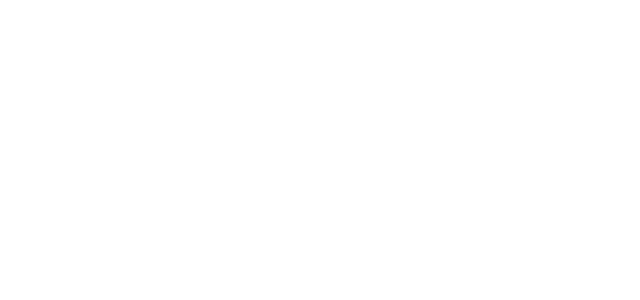
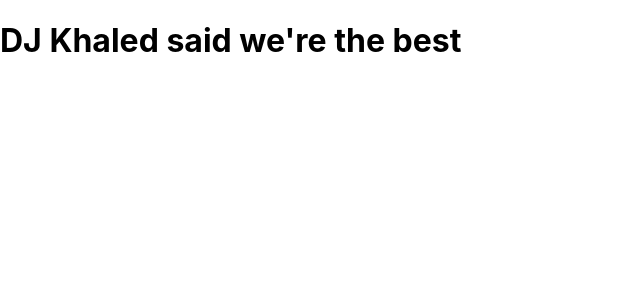
Before and after one commit to kathypurry/YouTube-Clone, a React (Create React App) app: page / in a window 1280 px wide. Shown: the top 300 px of the page, without its empty margins (0-640 px from the left). Built offline with nearby package versions, Linux system fonts and the light colour scheme.

Commit message:
initial commit

```diff
--- a/src/App.js
+++ b/src/App.js
@@ -4,7 +4,7 @@
 function App() {
   return (
     <div className="App">
-
+      <h1>DJ Khaled said we're the best</h1>
     </div>
   );
 }
```
